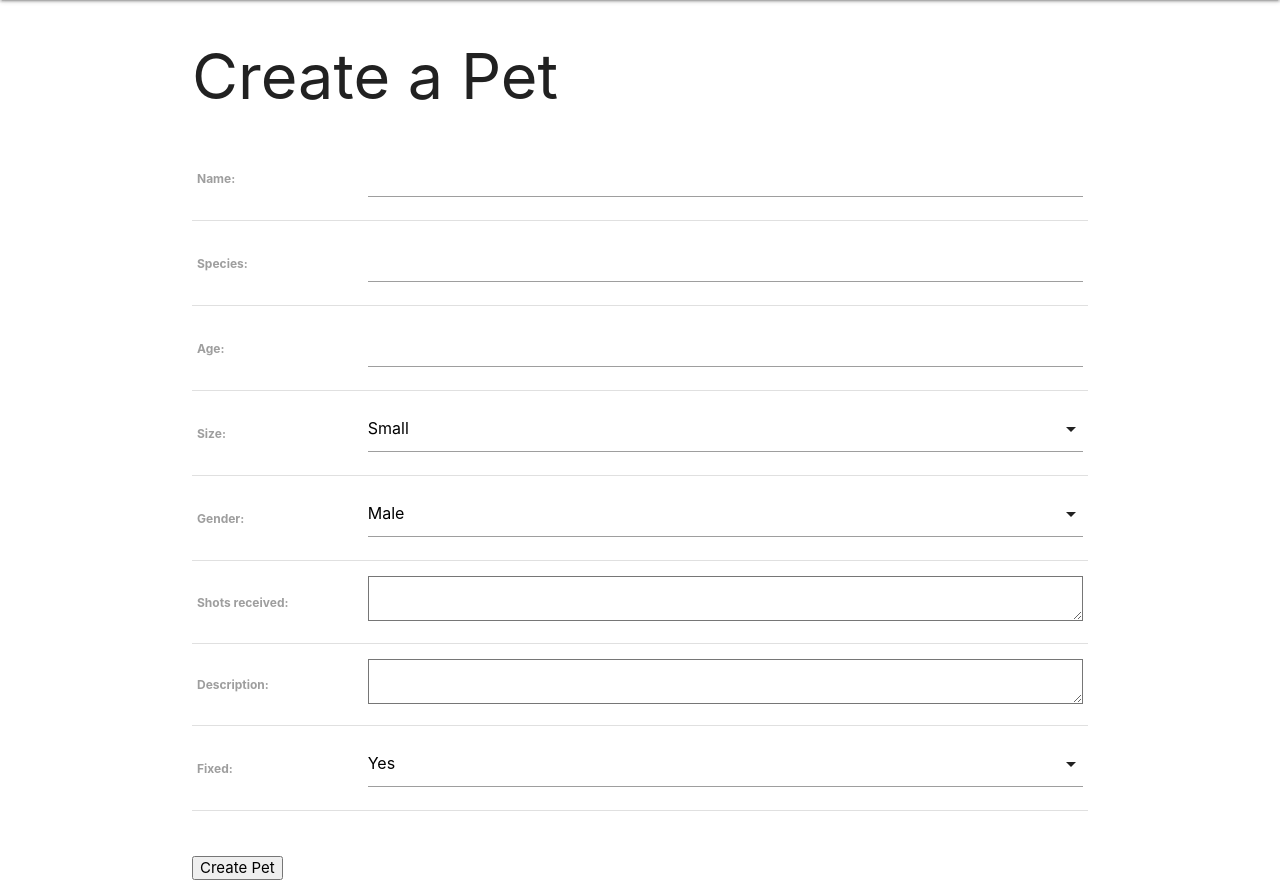
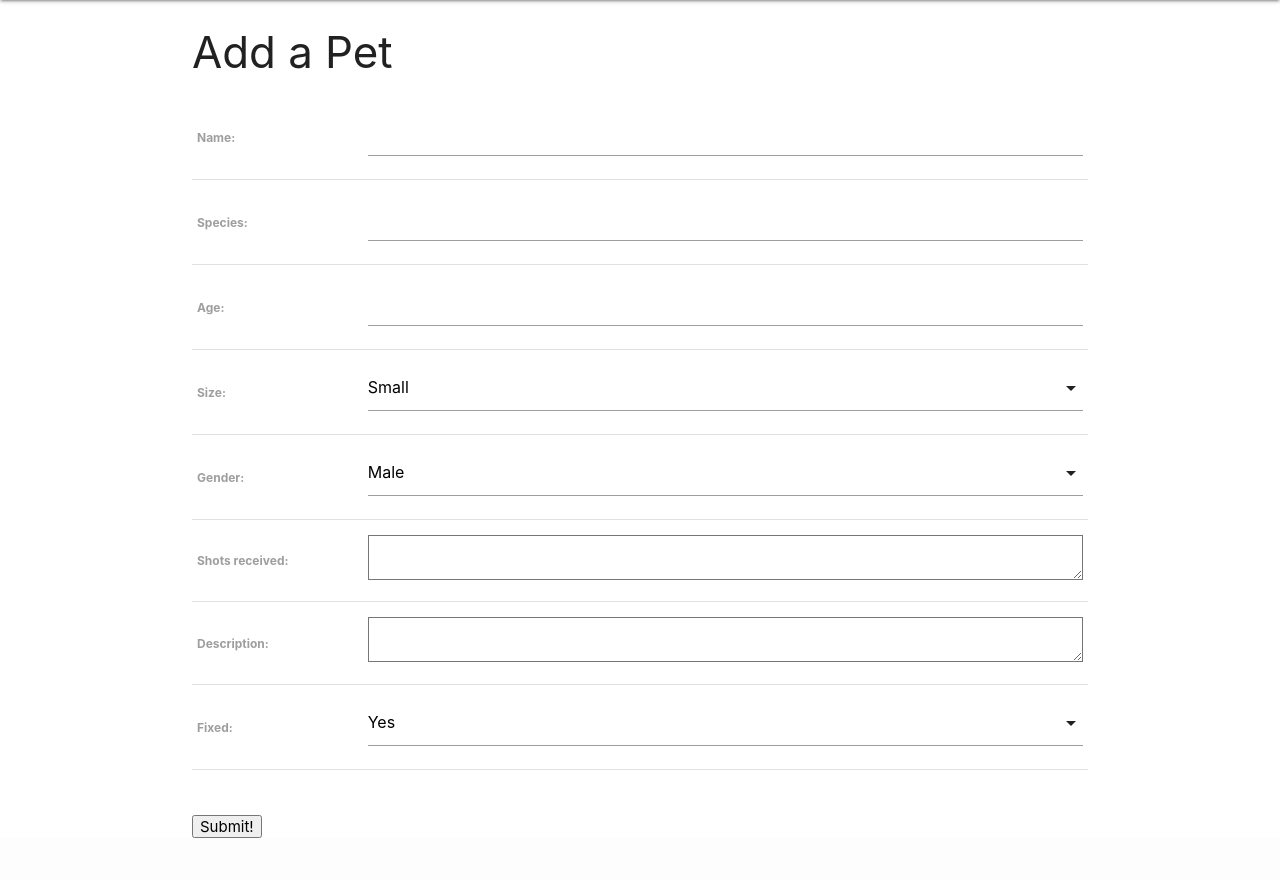
Before and after one commit to juancruza46/Fur-Ever-Friends, a Django app: page /pets/create/ in a window 1280 px wide. Shown: the part 64-944 px from the top of the page. After the commit the page ends 902 px from the top, so only its background shows below. Run offline with Django 3.2, Linux system fonts and the light colour scheme; some libraries are stand-ins or nearby versions; some web fonts are replaced.

Commit message:
Fixes pet_form.html

```diff
--- a/Databaes/main_app/templates/main_app/pet_form.html
+++ b/Databaes/main_app/templates/main_app/pet_form.html
@@ -1,14 +1,18 @@
 {% extends 'base.html' %}
 
 {% block content %}
-  <h1>Create a Pet</h1>
+{% if object %}
+        <h3>Edit {{ object.name }}</h3>
+    {% else %}
+        <h3>Add a Pet</h3>
+    {% endif %}
   <form method="POST" action="">
     {% csrf_token %}
   <table>
     {{ form.as_table }}
   </table>
     <br> <br>
-    <button type="submit">Create Pet</button>
+    <button type="submit">Submit!</button>
   </form>
   <script>
     const sizeEl = document.getElementById('id_size')
```
